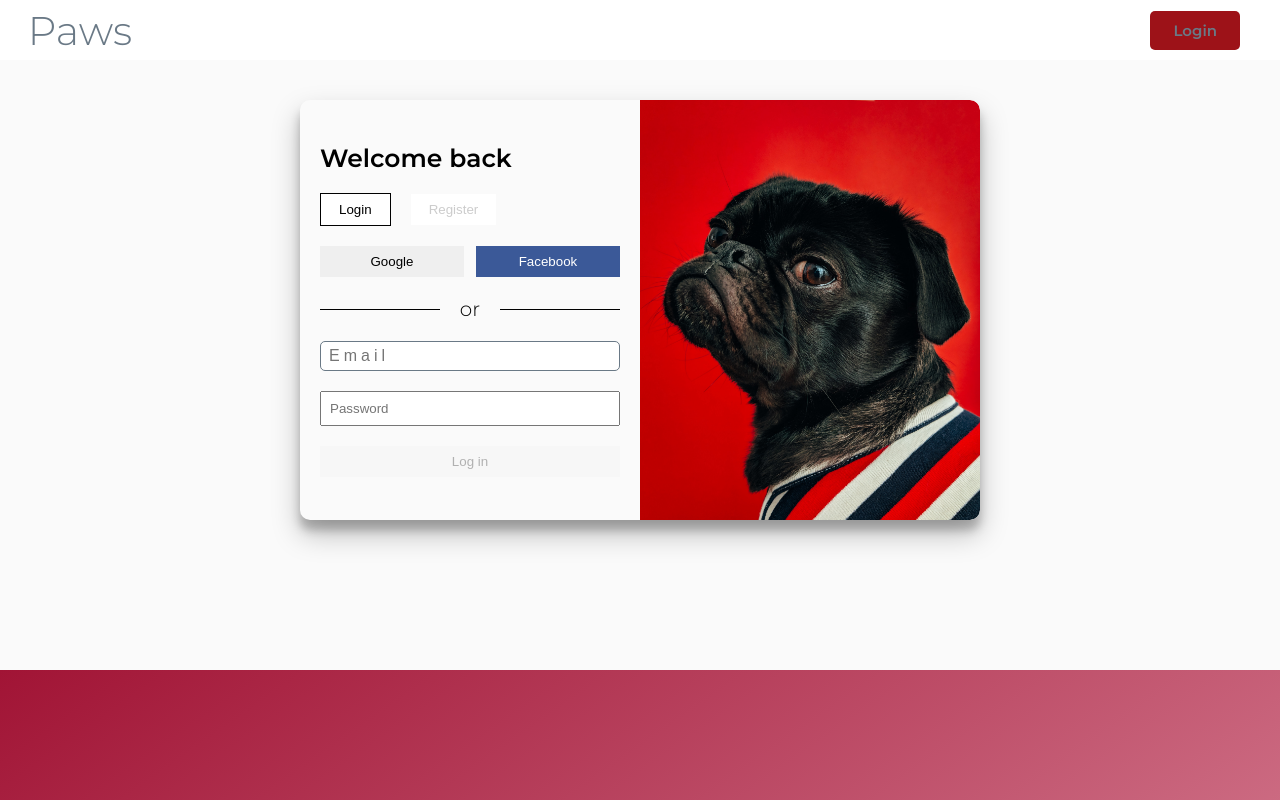
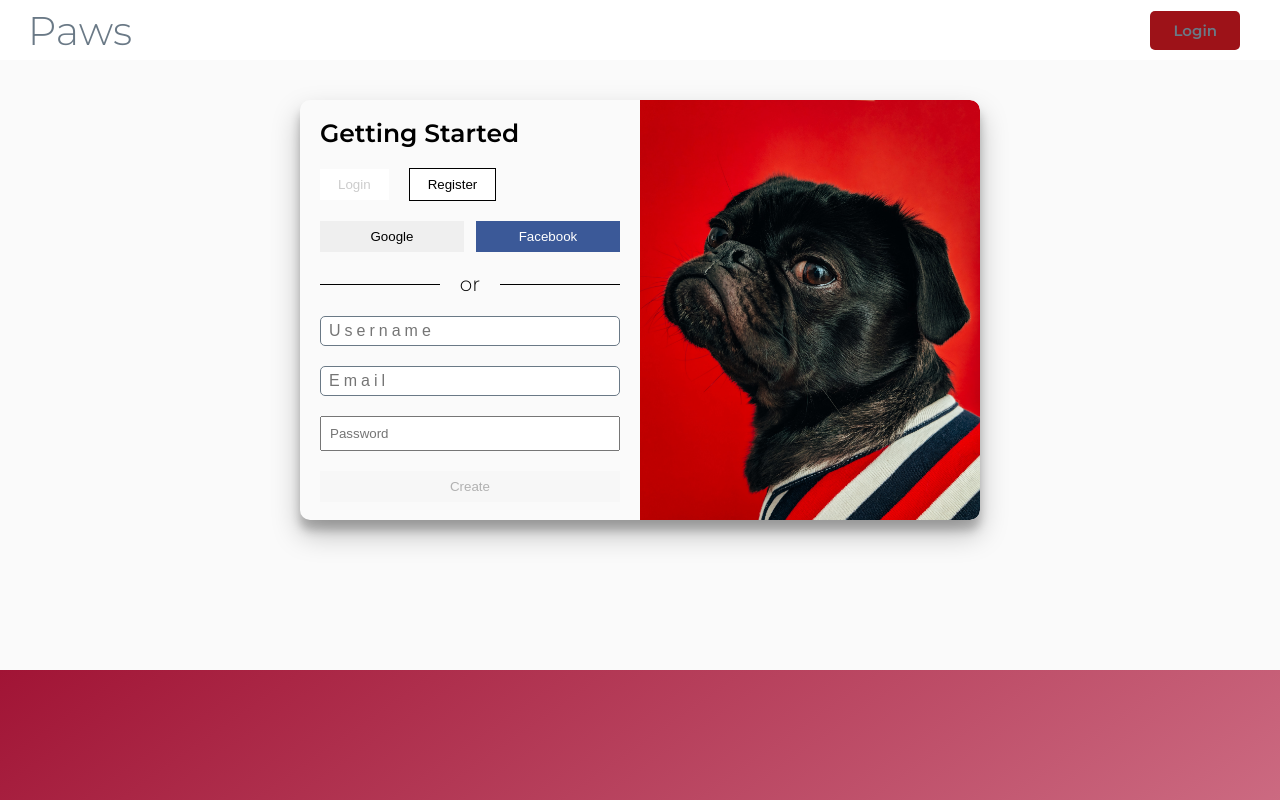
Before and after one commit to olawale-o/react-pet, a React (Create React App) app: page /login in a window 1280 px wide. Built offline with nearby package versions, Linux system fonts and the light colour scheme.

Commit message:
Use connect

```diff
--- a/src/pages/User/Index.js
+++ b/src/pages/User/Index.js
@@ -1,18 +1,39 @@
 import React from 'react';
+import { connect } from 'react-redux';
+import PropTypes from 'prop-types';
 import Login from '../../components/Login';
 import SignUp from '../../components/SignUp';
+import { authenticate } from '../../redux/auth/auth_async_action';
+import { loginService, registerService } from '../../services';
+import useNavigator from '../../helper';
 
-const Auth = () => {
-  const [isFocus, setIsFocus] = React.useState(false);
+const Auth = ({ onSubmit }) => {
+  const { pushAndReplace } = useNavigator(true);
+  const [isFocus, setIsFocus] = React.useState(true);
   const onActive = () => {
     setIsFocus(!isFocus);
   };
+
+  const onLogin = async ({ email, password }) => {
+    await onSubmit({ user: { email, password } }, loginService, pushAndReplace);
+  };
+
+  const onRegister = async ({ username, email, password }) => {
+    await onSubmit({
+      user: {
+        username,
+        email,
+        password,
+      },
+    }, registerService, pushAndReplace);
+  };
+
   return (
     <div className="auth-container">
       <div className="container">
         <div className={`form-container ${isFocus ? 'slide' : ''}`}>
-          <Login onActive={onActive} isFocus={isFocus} />
-          <SignUp onActive={onActive} isFocus={isFocus} />
+          <Login onActive={onActive} isFocus={isFocus} onLogin={onLogin} />
+          <SignUp onActive={onActive} isFocus={isFocus} onRegister={onRegister} />
         </div>
         <div className="overlay-container" />
       </div>
@@ -20,4 +41,12 @@ const Auth = () => {
   );
 };
 
-export default Auth;
+const mapDispatchToProps = (dispatch) => ({
+  onSubmit: (data, service, push) => dispatch(authenticate(data, service, push)),
+});
+
+export default connect(null, mapDispatchToProps)(Auth);
+
+Auth.propTypes = {
+  onSubmit: PropTypes.func.isRequired,
+};
```
